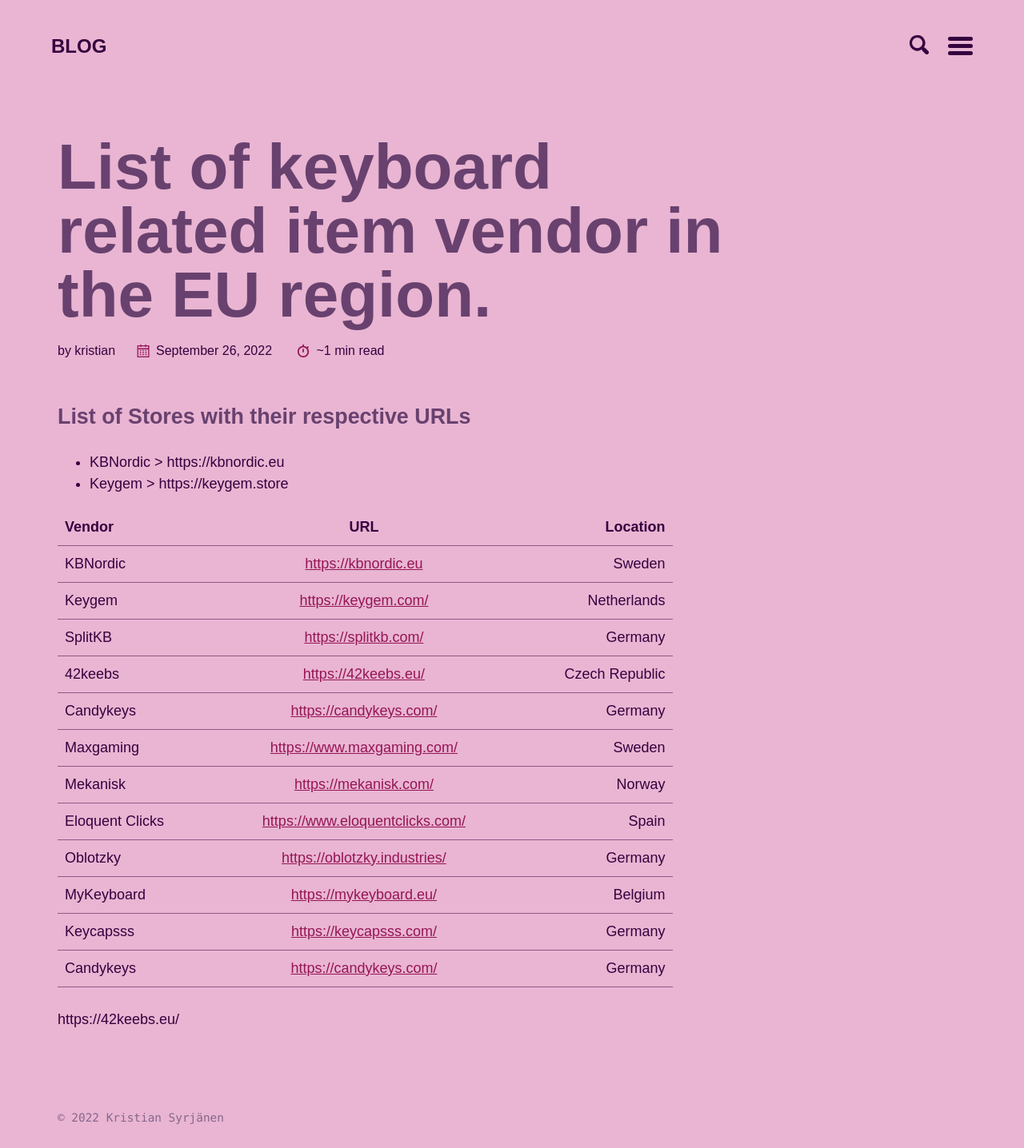
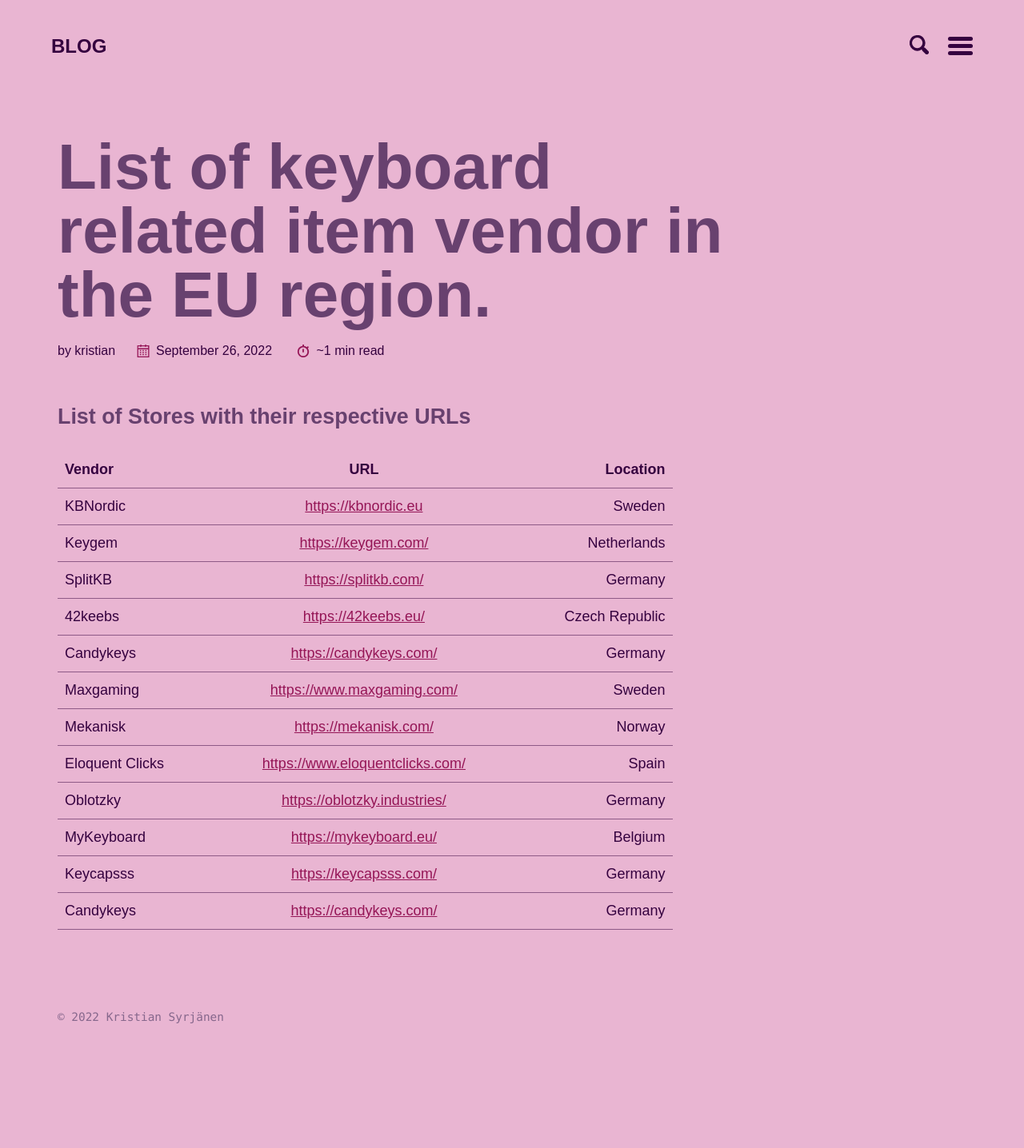
Before and after one commit to kristiansyrjanen/kristiansyrjanen.github.io, a Jekyll site: the page built from _posts/2022-09-26-eu-stores.md, in a window 1280 px wide. Shown: the whole page at 80% size. Built offline with Jekyll 4.4.1, drawn with Linux system fonts in a browser that asks for light colours; some web fonts are replaced; after the commit the page ends 1310 px from its top, so only the background shows below that.

Commit message:
Update 2022-09-26-eu-stores.md

```diff
--- a/_posts/2022-09-26-eu-stores.md
+++ b/_posts/2022-09-26-eu-stores.md
@@ -15,8 +15,6 @@
 
 ### List of Stores with their respective URLs
 
-* KBNordic > https://kbnordic.eu
-* Keygem > https://keygem.store
 
 | Vendor          |                                    URL                                    |       Location |
 |:----------------|:-------------------------------------------------------------------------:|---------------:|
@@ -32,7 +30,3 @@
 | MyKeyboard      |             [https://mykeyboard.eu/](https://mykeyboard.eu/)              |        Belgium |
 | Keycapsss       |             [https://keycapsss.com/](https://keycapsss.com/)              |        Germany |
 | Candykeys       |             [https://candykeys.com/](https://candykeys.com/)              |        Germany |
-
-
-
-https://42keebs.eu/
```
